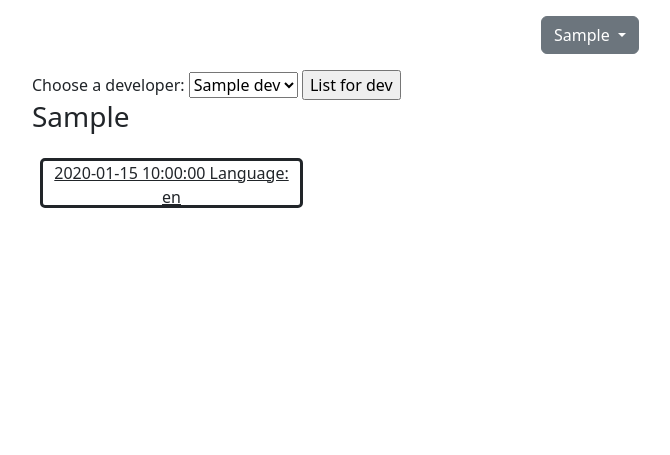
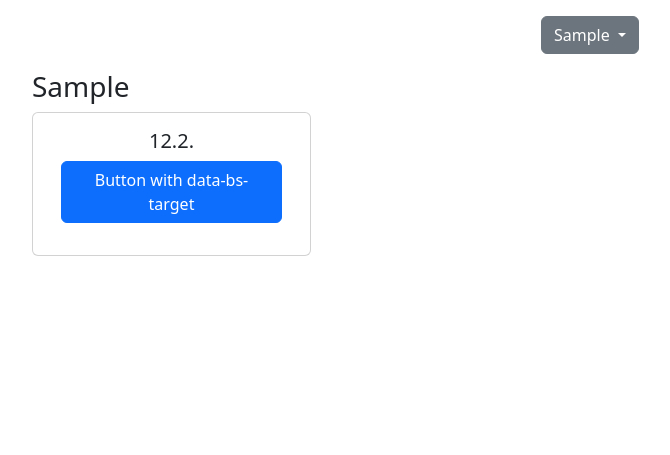
Before and after one commit to Sykora-J/tourdeapp23, a Flask app: template app/templates/log_list.html in a window 1280 px wide. Shown: the part 58-513 px from the top of the page, without its empty margins (50-720 px from the left). Run offline with Flask 2, Linux system fonts and the light colour scheme; the template is opened without the code that fills it: most values are stand-ins (such as "Sample title", 1, 10 or a date in 2020).

Commit message:
i dont remember what i did

```diff
--- a/app/app.py
+++ b/app/app.py
@@ -23,20 +23,20 @@ db.init_app(app)
 @app.route('/')
 def log_list():  # put application's code here
     for_dev = request.args.get('dev', 'All')
-    logs = db.select_all_logs()  # TODO log for only one dev
+    logs = db.select_all_logs()
     devs = db.select_all_devs()
     return render_template('log_list.html', logs=logs, devs=devs, for_dev=for_dev)
 
 
-@app.route('/devs')
+@app.route('/devs')  # TODO take out dev_id
 def dev_form():  # put application's code here
-    devs = db.select_all_devs()
+    devs = db.select_all_devs()  # TODO log for only one dev
     return render_template('dev_form.html', devs=devs)
 
 
 @app.route('/new', methods=['POST', 'GET'])
 def log_form():  # put application's code here
-    langs = ['Python', 'Java', 'C++']  # todo make it better
+    langs = ['Python', 'Java', 'C++']  # TODO make it better
     devs = db.select_all_devs()
     if request.method == 'POST':
         name = request.form.get('dev', type=str)
--- a/app/db.py
+++ b/app/db.py
@@ -69,8 +69,8 @@ def select_all_devs():
     rows = query_db('select * from developer order by name')
     devs = []
     for row in rows:
-        devs.append(row['name'])
-    return devs
+        devs.append(SingleDev(row['id'], row['name']))
+    return devs  # devs is a list containing name and dev_id
 
 
 def insert_log(name, work_date, lang, duration, rating, note):
@@ -83,6 +83,11 @@ def insert_log(name, work_date, lang, duration, rating, note):
                  (work_date, lang, duration, rating, note, dev_id))
     g.db.commit()
 
+
+class SingleDev:
+    def __init__(self, dev_id, name):
+        self.dev_id = dev_id
+        self.name = name
 
 
 class SingleLog:
--- a/app/templates/_single_day.html
+++ b/app/templates/_single_day.html
@@ -1,3 +1,22 @@
+{#
 <div class="col g-3 {{ log.lang_css() }}">
     <div class="single-log"><a href="/list/{{ log.log_id }}">{{ log.work_date }} Language: {{ log.lang }}</a></div>
+</div>#}
+
+<div class="card">
+    <div class="card-body">
+        <h5 class="card-title">12.2.</h5>
+        <p>
+            <button class="btn btn-primary" type="button" data-bs-toggle="collapse" data-bs-target="#collapseExample"
+                    aria-expanded="false" aria-controls="collapseExample">
+                Button with data-bs-target
+            </button>
+        </p>
+        <div class="collapse" id="collapseExample">
+            <div class="card card-body">
+                Some placeholder content for the collapse component. This panel is hidden by default but revealed when
+                the user activates the relevant trigger.
+            </div>
+        </div>
+    </div>
 </div>
--- a/app/templates/dev_form.html
+++ b/app/templates/dev_form.html
@@ -9,7 +9,7 @@
       <div class="container text-center">
           <ul>
               {% for dev in devs %}
-                  <li>{{ dev }}</li>
+                  <li>{{ dev.name }}</li>
               {% endfor %}
           </ul>
           <form action="/devs">
--- a/app/templates/log_form.html
+++ b/app/templates/log_form.html
@@ -12,7 +12,7 @@
             <label for="dev">Who did the work?</label>
             <select id="dev" name="dev">
                 {% for dev in devs %}
-                <option value="{{ dev }}">{{ dev }}</option>
+                <option value="{{ dev.dev_id }}">{{ dev.name }}</option>
                 {% endfor %}
             </select>
             <label for="work_date">Date:</label>
@@ -34,7 +34,7 @@
       </div>
     </div>
   </section>
-  <p>
+{#  <p>
       <a class="btn btn-primary" data-toggle="collapse" href="#collapseExample" role="button" aria-expanded="false"
          aria-controls="collapseExample">
           Link with href
@@ -49,7 +49,7 @@
           Some placeholder content for the collapse component. This panel is hidden by default but revealed when the
           user activates the relevant trigger.
       </div>
-  </div>
+  </div>#}
   <script src="https://cdn.jsdelivr.net/npm/bootstrap@5.3.0-alpha1/dist/js/bootstrap.bundle.min.js"
           integrity="sha384-w76AqPfDkMBDXo30jS1Sgez6pr3x5MlQ1ZAGC+nuZB+EYdgRZgiwxhTBTkF7CXvN"
           crossorigin="anonymous"></script>
--- a/app/templates/log_list.html
+++ b/app/templates/log_list.html
@@ -13,23 +13,25 @@
             </a>
             <ul class="dropdown-menu">
                 {% for dev in devs %}
-                <li><a class="dropdown-item" href="/dev/{{ dev }}">{{ dev }}</a></li>
+                <li><a class="dropdown-item" href="/dev/{{ dev.dev_id }}">{{ dev.name }}</a></li>
                 {% endfor %}
                 <li><hr class="dropdown-divider"></li>
                 <li><a class="dropdown-item" href="/">All</a></li>
             </ul>
           </div>
+{#
           <div>
             <form action="">
             <label for="devs">Choose a developer:</label>
             <select id="dev" name="dev">
                 {% for dev in devs %}
-                <option value="{{ dev }}">{{ dev }}</option>
+                <option value="{{ dev.dev_id }}">{{ dev.name }}</option>
                 {% endfor %}
             </select>
             <input type="submit" value="List for dev">
         </form>
       </div>
+#}
         <h3>
             {{ for_dev }}
         </h3>
```
